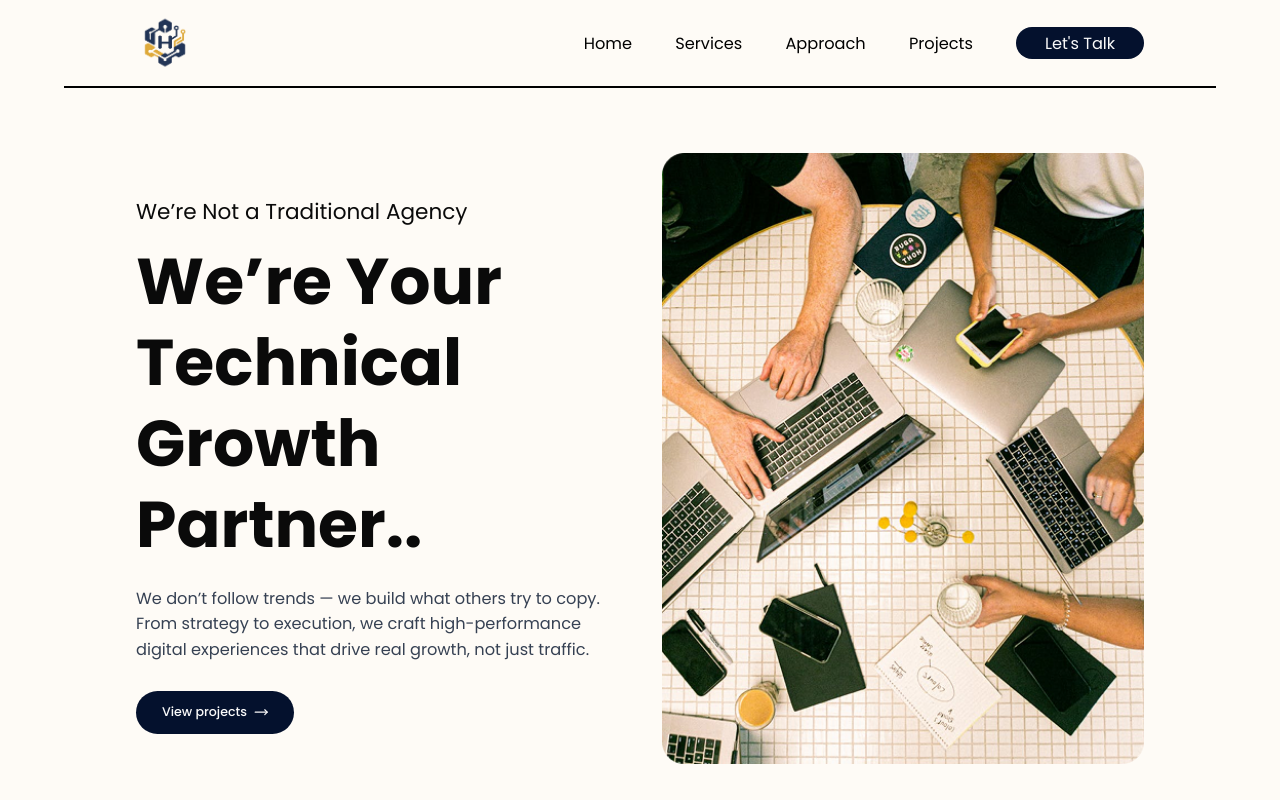
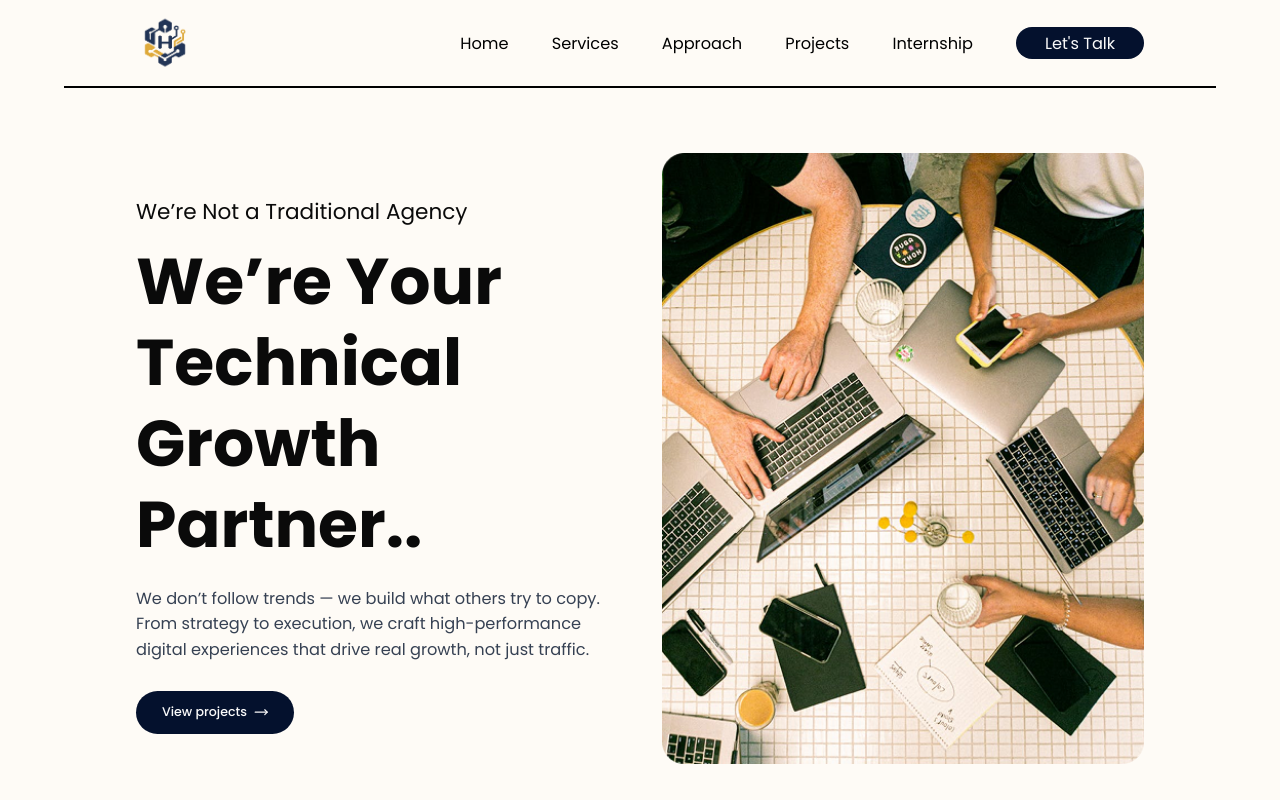
Before and after one commit to vincentdkafka/High5-Labs, a Next.js app: page / in a window 1280 px wide. Shown: the top 800 px of the page. Built offline with nearby package versions, Linux system fonts and the light colour scheme.

Commit message:
completed internship section

```diff
--- a/app/_components/Internship.jsx
+++ b/app/_components/Internship.jsx
@@ -4,7 +4,7 @@ import { ArrowUpRight, Code2, Sparkles } from "lucide-react";
 
 const Internship = () => {
   return (
-    <section className="bg-[#FEFBF6] pt-4 pb-16 ">
+    <section id="internship" className="bg-[#FEFBF6] pt-4 pb-16 ">
       <div className="container mx-auto px-4 lg:px-20">
         {/* HERO */}
         <div className="max-w-4xl">
--- a/app/_components/Navbar.jsx
+++ b/app/_components/Navbar.jsx
@@ -13,6 +13,7 @@ const Navbar = () => {
     { name: "Services", href: "#services" },
     { name: "Approach", href: "#approach" },
     { name: "Projects", href: "#projects" },
+    { name: "Internship", href: "#internship" },
   ];
 
   return (
@@ -43,7 +44,7 @@ const Navbar = () => {
               </li>
             ))}
             <a href="#contact">
-              <Button className="bg-[#04112d] rounded-full px-8 py-2 font-normal text-lg hover:scale-105 transition duration-300">
+              <Button className="bg-[#04112d] rounded-full px-8 py-4 font-normal text-lg hover:scale-105 transition duration-300">
                 Let's Talk
               </Button>
             </a>
```
Also changed, not shown: 1 other file (tests, documents, lock files or other folders).
